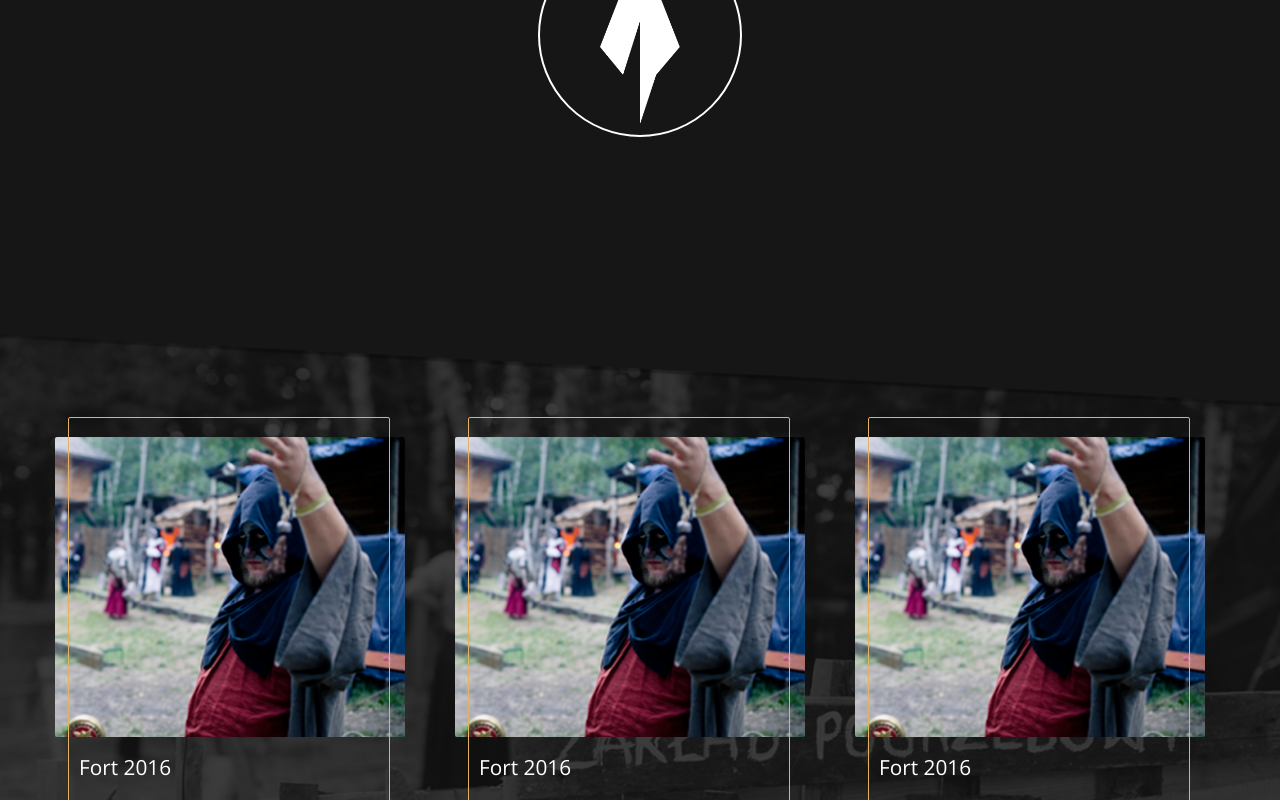
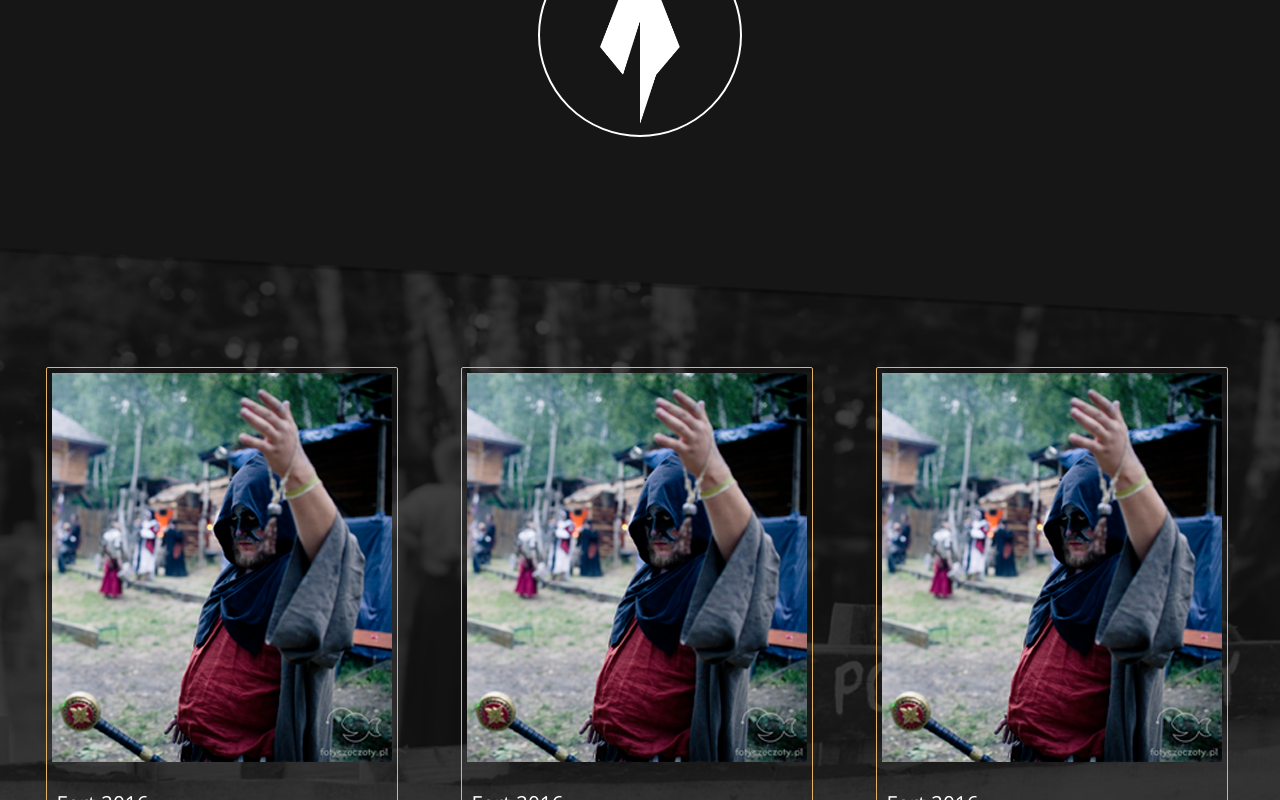
Before and after one commit to karboosx/Krasja, a Vue app: page / in a window 1280 px wide. Shown: the part 2800-3600 px from the top of the page. Built offline with nearby package versions, Linux system fonts and the light colour scheme.

Commit message:
fix event section

```diff
--- a/src/components/endOfPage/endOfPage.scss
+++ b/src/components/endOfPage/endOfPage.scss
@@ -30,7 +30,7 @@
       .footer_media_icons_social_media {
 
         &:hover {
-          border: 1px solid rgba(59, 89, 152, 0.31);
+          border: 1px solid #3b5998;
           color: #3b5998;
         }
       }
@@ -38,7 +38,7 @@
       .footer_media_icons_social_media--twitter {
 
         &:hover {
-          border: 1px solid rgba(0, 172, 237, 0.3);
+          border: 1px solid #00aced;
           color: #00aced;
         }
       }
@@ -46,7 +46,7 @@
       .footer_media_icons_social_media--pinteres {
 
         &:hover {
-          border: 1px solid rgba(201, 34, 40, 0.3);
+          border: 1px solid #C92228;
           color: #C92228;
         }
       }
--- a/src/components/events/events.scss
+++ b/src/components/events/events.scss
@@ -1,41 +1,34 @@
 @import '../../../static/style/var';
 
 .events {
-  margin-top: 100px;
   background: url("../../assets/events.png");
   background-repeat: no-repeat;
   background-size: cover;
   background-position: center;
-  height: 950px;
+  height: 1050px;
 
   .events_section {
     margin-left: -70px;
     display: flex;
     justify-content: center;
-    flex-wrap: wrap;
+
 
     .events_section_container {
-      background: url("../../assets/harun.png");
-      background-repeat: no-repeat;
-      background-size: cover;
-      background-position: center;
-      width: 350px;
-      height: 300px;
-      margin-top: 200px;
+      width: 365px;
+      margin-top: 250px;
       margin-left: 50px;
-      border-radius: 2px;
 
+      .events_section_container_event_img{
+        padding:5px;
+      }
 
       .events_section_container_event {
         margin-left: 13px;
         margin-top: -20px;
-        height: 500px;
-        width: 320px;
         border: 1px solid $color_yellow;
         border-radius: 2px;
 
         .events_section_container_event_title {
-          margin-top: 335px;
           padding-left: 10px;
           padding-right: 10px;
           color: $color_white;
--- a/src/components/events/events.vue
+++ b/src/components/events/events.vue
@@ -3,6 +3,7 @@
     <div class="events_section">
       <div class="events_section_container">
         <div class="events_section_container_event">
+          <img class="events_section_container_event_img" src="../../assets/harun.png">
           <h1 class="events_section_container_event_title">
             Fort 2016
           </h1>
@@ -14,6 +15,7 @@
 
       <div class="events_section_container">
         <div class="events_section_container_event">
+          <img class="events_section_container_event_img" src="../../assets/harun.png">
           <h1 class="events_section_container_event_title">
             Fort 2016
           </h1>
@@ -25,6 +27,7 @@
 
       <div class="events_section_container">
         <div class="events_section_container_event">
+          <img class="events_section_container_event_img" src="../../assets/harun.png">
           <h1 class="events_section_container_event_title">
             Fort 2016
           </h1>
```
